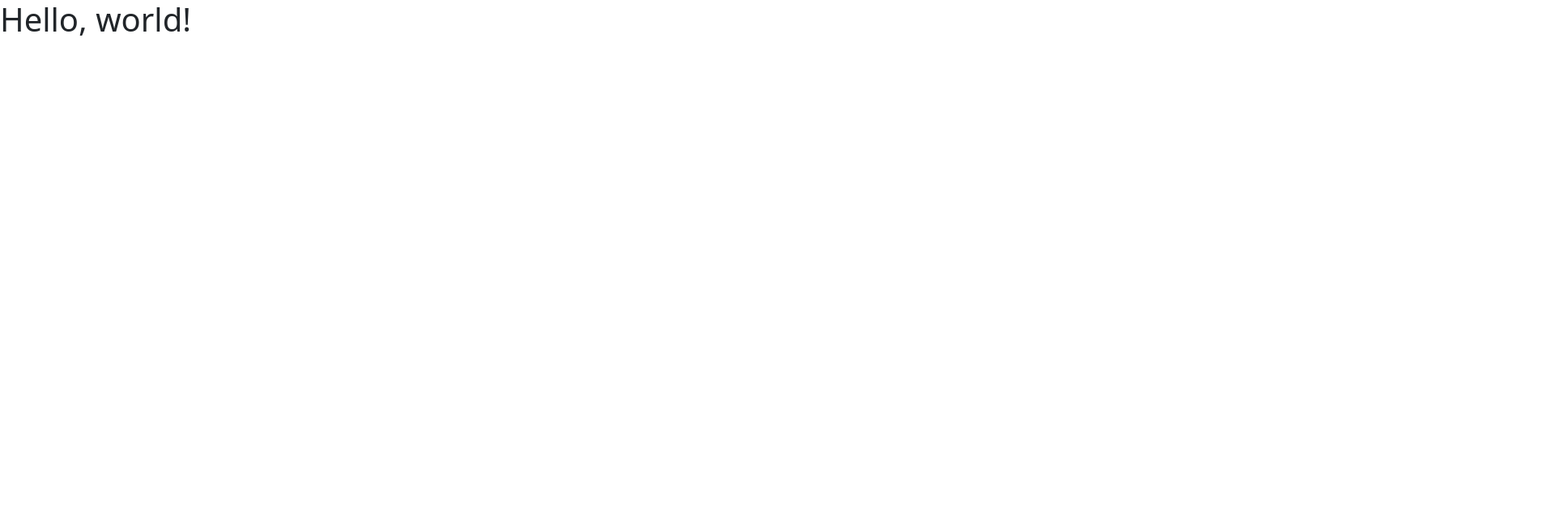
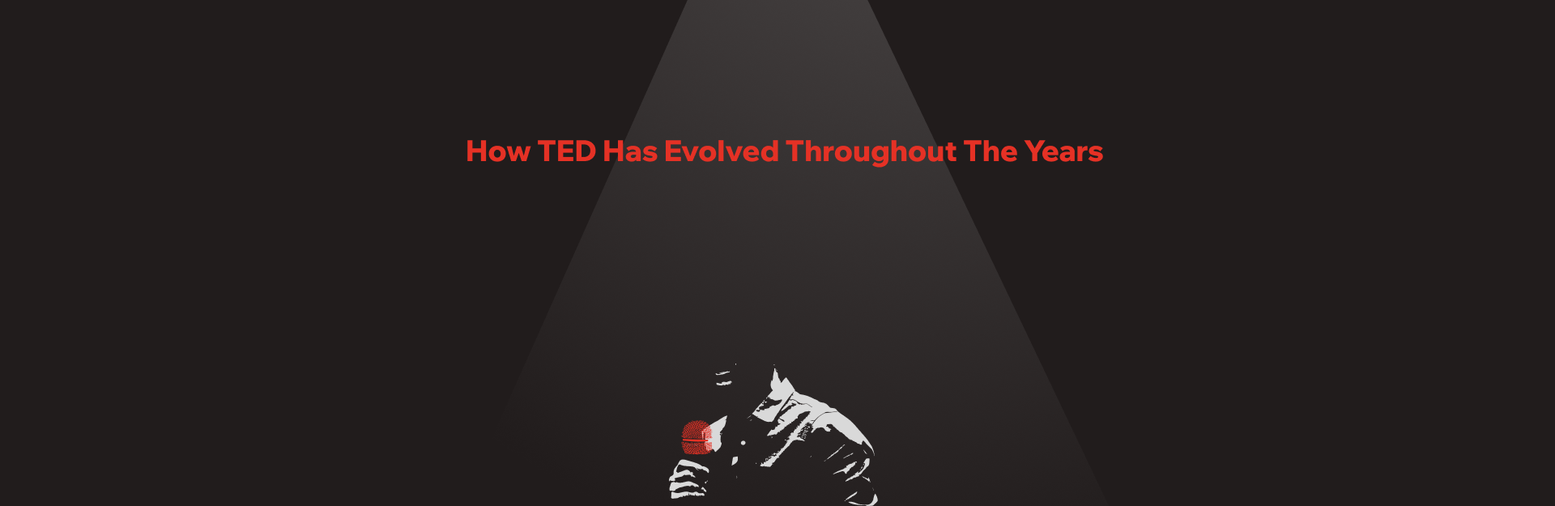
Before and after one commit to SamruddhiBulbule/TED-Data-Narration, a plain HTML site: page index.html in a window 1280 px wide. Shown: the top 625 px of the page at 81% size, 1920 px wide, since content can reach past the window. Drawn offline with nearby package versions, Linux system fonts and the light colour scheme.

Commit message:
Update index.html

```diff
--- a/index.html
+++ b/index.html
@@ -7,7 +7,8 @@
     <link href="https://cdn.jsdelivr.net/npm/bootstrap@5.3.2/dist/css/bootstrap.min.css" rel="stylesheet" integrity="sha384-T3c6CoIi6uLrA9TneNEoa7RxnatzjcDSCmG1MXxSR1GAsXEV/Dwwykc2MPK8M2HN" crossorigin="anonymous">
   </head>
   <body>
-    <h1>Hello, world!</h1>
+
     <script src="https://cdn.jsdelivr.net/npm/bootstrap@5.3.2/dist/js/bootstrap.bundle.min.js" integrity="sha384-C6RzsynM9kWDrMNeT87bh95OGNyZPhcTNXj1NW7RuBCsyN/o0jlpcV8Qyq46cDfL" crossorigin="anonymous"></script>
+  <img src="Slide 16_9 - 15.png" alt="">
   </body>
 </html>
```
